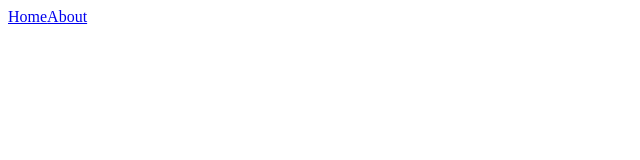
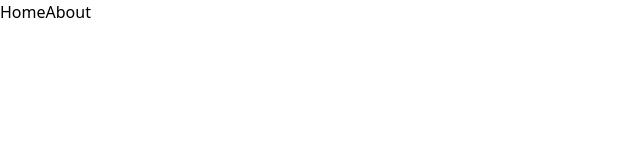
Before and after one commit to chaesthetics/CRUD-RestAPI, a Vue app in the folder frontend/: page / in a window 1280 px wide. Shown: the top 160 px of the page, without its empty margins (0-640 px from the left). Built offline with nearby package versions, Linux system fonts and the light colour scheme.

Commit message:
issue/#1 Tailwind Installed Successfully

```diff
--- /dev/null
+++ b/frontend/postcss.config.js
@@ -0,0 +1,6 @@
+module.exports = {
+  plugins: {
+    tailwindcss: {},
+    autoprefixer: {},
+  },
+}
--- a/frontend/src/App.vue
+++ b/frontend/src/App.vue
@@ -4,13 +4,14 @@ import { RouterLink, RouterView } from 'vue-router'
 
 <template>
   <header>
-    <div class="wrapper">
+    <div class="max-w-7xl mx-auto">
       <nav>
         <RouterLink to="/">Home</RouterLink>
         <RouterLink to="/about">About</RouterLink>
       </nav>
     </div>
   </header>
-
-  <RouterView />
+  <main class="max-w-7xl mx-auto min-h-screen">
+    <RouterView />
+  </main>
 </template>
--- a/frontend/src/assets/main.css
+++ b/frontend/src/assets/main.css
@@ -0,0 +1,3 @@
+@tailwind base;
+@tailwind components;
+@tailwind utilities;
--- /dev/null
+++ b/frontend/tailwind.config.js
@@ -0,0 +1,11 @@
+/** @type {import('tailwindcss').Config} */
+module.exports = {
+  content: [
+    "./index.html",
+    "./src/**/*.{js,ts,jsx,tsx}",
+  ],
+  theme: {
+    extend: {},
+  },
+  plugins: [],
+}
```
